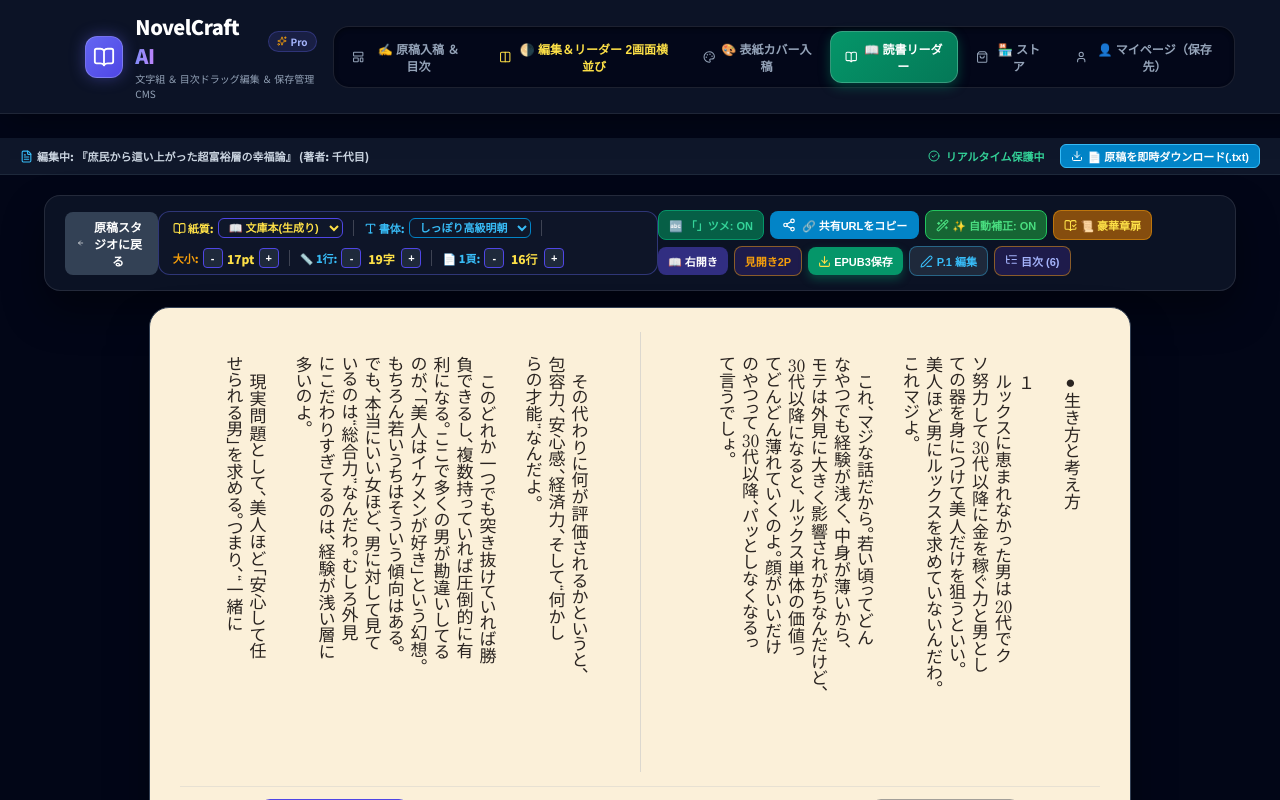
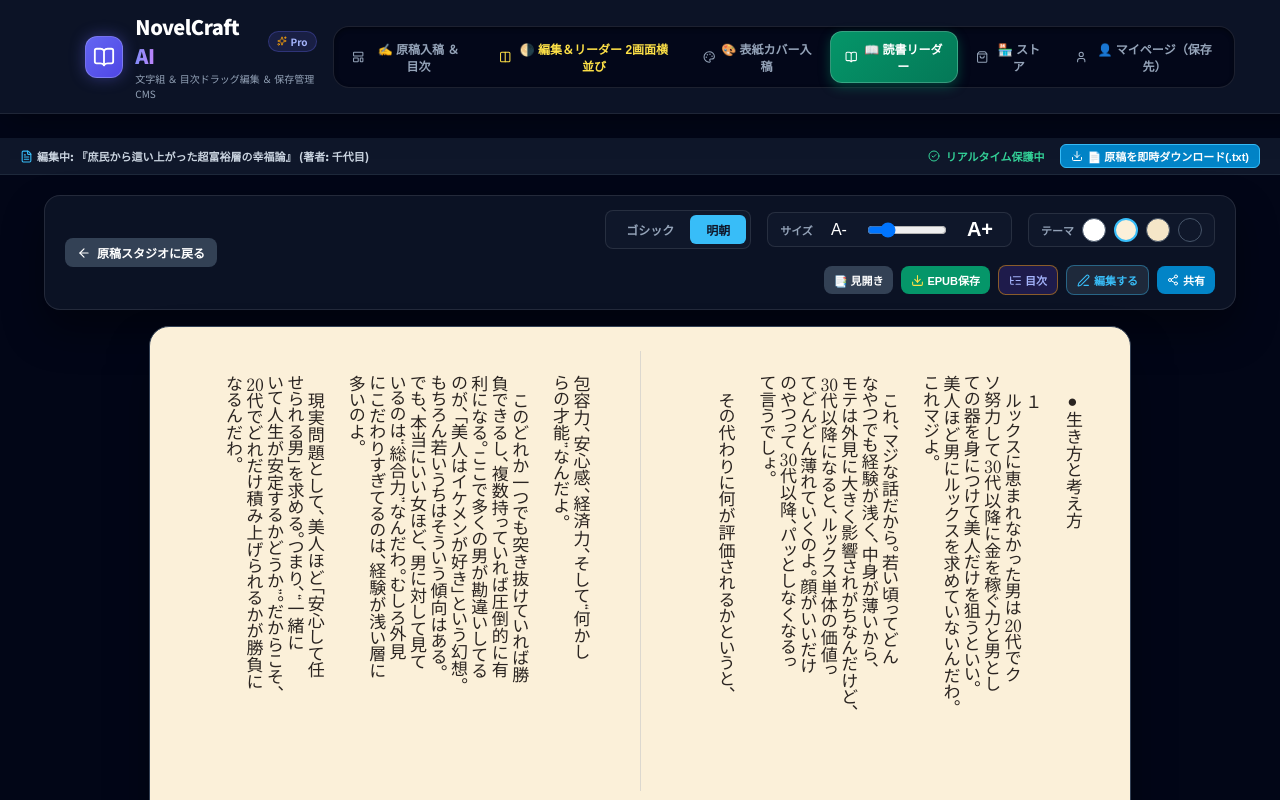
Before and after one commit to yojiito/ebook-reader-app, a React (Vite) app: page / in a window 1280 px wide. Shown: the top 800 px of the page. Built offline with nearby package versions, Linux system fonts and the light colour scheme.

Commit message:
Simplify UI to Kindle-like experience and auto-calculate layout

```diff
--- a/src/components/ReaderView.tsx
+++ b/src/components/ReaderView.tsx
@@ -642,9 +642,9 @@ export const ReaderView: React.FC<ReaderViewProps> = ({
   const physicalMaxCharsUI = Math.max(6, Math.floor(INNER_TEXT_HEIGHT / Math.max(10, fontSize * 1.15)));
   const physicalMaxLinesUI = Math.max(4, Math.floor(INNER_TEXT_WIDTH / Math.max(10, fontSize * 1.15)));
 
-  // 実効文字数・行数（物理上限でクランプされた実際の値）
-  const effectiveCharsPerLine = Math.min(charsPerLine, physicalMaxCharsUI);
-  const effectiveLinesPerPage = Math.min(linesPerPage, physicalMaxLinesUI);
+  // 実効文字数・行数（シンプルUIのため、常に画面に収まる最大値を自動適用＝「お任せレイアウト」）
+  const effectiveCharsPerLine = physicalMaxCharsUI;
+  const effectiveLinesPerPage = physicalMaxLinesUI;
 
   const paperTheme: PaperTheme = typography.paperTheme || 'bunkobon';
   const fontTheme: FontTheme = typography.fontTheme || 'shippori';
@@ -1302,295 +1302,126 @@ export const ReaderView: React.FC<ReaderViewProps> = ({
           )}
         </div>
 
-        {/* コントローラー：紙質・書体・文字サイズ・1行文字数・1頁行数 */}
-        <div style={{ display: 'flex', alignItems: 'center', gap: '10px', backgroundColor: 'rgba(15,23,42,0.9)', padding: '6px 14px', borderRadius: '12px', border: '1px solid rgba(99,102,241,0.4)', flexWrap: 'wrap' }}>
-
-          {/* 🎨 1. 紙質テーマ */}
-          <div style={{ display: 'flex', alignItems: 'center', gap: '4px' }}>
-            <span style={{ fontSize: '11px', fontWeight: '900', color: '#FDE047', display: 'flex', alignItems: 'center', gap: '2px' }}>
-              <BookOpen style={{ width: '13px', height: '13px' }} /> 紙質:
-            </span>
-            <select
-              value={paperTheme}
-              onChange={(e) => setTypography(prev => ({ ...prev, paperTheme: e.target.value as PaperTheme }))}
-              style={{ backgroundColor: '#0F172A', color: '#FDE047', border: '1px solid #4F46E5', borderRadius: '6px', padding: '2px 6px', fontSize: '11px', fontWeight: 'bold', outline: 'none', cursor: 'pointer' }}
+        {/* コントローラー：KindleライクなシンプルUI */}
+        <div style={{ display: 'flex', alignItems: 'center', gap: '16px', flexWrap: 'wrap', justifyContent: 'flex-end', flex: 1 }}>
+
+          {/* 1. フォント切り替え (ゴシック/明朝) */}
+          <div style={{ display: 'flex', alignItems: 'center', backgroundColor: '#0F172A', borderRadius: '8px', padding: '4px', border: '1px solid rgba(255,255,255,0.1)' }}>
+            <button
+              onClick={() => setTypography(prev => ({ ...prev, fontTheme: 'sans' }))}
+              style={{
+                padding: '6px 16px', borderRadius: '6px', border: 'none', cursor: 'pointer',
+                backgroundColor: fontTheme === 'sans' ? '#38BDF8' : 'transparent',
+                color: fontTheme === 'sans' ? '#0F172A' : '#94A3B8',
+                fontWeight: 'bold', fontSize: '12px'
+              }}
             >
-              <option value="bunkobon">📖 文庫本(生成り)</option>
-              <option value="sepia">📜 セピア(古書)</option>
-              <option value="dark">🌙 夜間(ダーク)</option>
-              <option value="white">☀️ ホワイト</option>
-            </select>
-          </div>
-
-          <div style={{ width: '1px', height: '16px', backgroundColor: 'rgba(255,255,255,0.2)' }} />
-
-          {/* 🔤 2. 書体フォント */}
-          <div style={{ display: 'flex', alignItems: 'center', gap: '4px' }}>
-            <span style={{ fontSize: '11px', fontWeight: '900', color: '#38BDF8', display: 'flex', alignItems: 'center', gap: '2px' }}>
-              <Type style={{ width: '13px', height: '13px' }} /> 書体:
-            </span>
-            <select
-              value={fontTheme}
-              onChange={(e) => setTypography(prev => ({ ...prev, fontTheme: e.target.value as FontTheme }))}
-              style={{ backgroundColor: '#0F172A', color: '#38BDF8', border: '1px solid #0284C7', borderRadius: '6px', padding: '2px 6px', fontSize: '11px', fontWeight: 'bold', outline: 'none', cursor: 'pointer' }}
+              ゴシック
+            </button>
+            <button
+              onClick={() => setTypography(prev => ({ ...prev, fontTheme: 'shippori' }))}
+              style={{
+                padding: '6px 16px', borderRadius: '6px', border: 'none', cursor: 'pointer',
+                backgroundColor: fontTheme !== 'sans' ? '#38BDF8' : 'transparent',
+                color: fontTheme !== 'sans' ? '#0F172A' : '#94A3B8',
+                fontWeight: 'bold', fontSize: '12px'
+              }}
             >
-              <option value="shippori">しっぽり高級明朝</option>
-              <option value="serif">標準明朝体</option>
-              <option value="sans">モダンゴシック</option>
-              <option value="zen">丸ゴシック</option>
-            </select>
-          </div>
-
-          <div style={{ width: '1px', height: '16px', backgroundColor: 'rgba(255,255,255,0.2)' }} />
-
-          {/* 🎯 3. 文字サイズ (pt) 直接変更ボタン */}
-          <div style={{ display: 'flex', alignItems: 'center', gap: '4px' }}>
-            <span style={{ fontSize: '11px', fontWeight: '900', color: '#F59E0B' }}>大小:</span>
-            <button
-              onClick={() => {
-                const nextSize = Math.max(12, fontSize - 1);
-                setTypography(prev => ({ ...prev, fontSize: nextSize }));
-                triggerEditNotice(`🔍 文字サイズを ${nextSize}pt に変更しました！`);
-              }}
-              style={{ backgroundColor: '#1E293B', color: '#FFF', border: '1px solid #4F46E5', borderRadius: '4px', width: '20px', height: '20px', fontSize: '11px', fontWeight: 'bold', cursor: 'pointer', display: 'flex', alignItems: 'center', justifyContent: 'center' }}
-            >
-              -
-            </button>
-            <span style={{ fontSize: '12px', fontWeight: '900', color: '#FDE047', minWidth: '28px', textAlign: 'center' }}>
-              {fontSize}pt
-            </span>
-            <button
-              onClick={() => {
-                const nextSize = Math.min(36, fontSize + 1);
-                setTypography(prev => ({ ...prev, fontSize: nextSize }));
-                triggerEditNotice(`🔍 文字サイズを ${nextSize}pt に変更しました！`);
-              }}
-              style={{ backgroundColor: '#1E293B', color: '#FFF', border: '1px solid #4F46E5', borderRadius: '4px', width: '20px', height: '20px', fontSize: '11px', fontWeight: 'bold', cursor: 'pointer', display: 'flex', alignItems: 'center', justifyContent: 'center' }}
-            >
-              +
+              明朝
             </button>
           </div>
 
-          <div style={{ width: '1px', height: '16px', backgroundColor: 'rgba(255,255,255,0.2)' }} />
-
-          {/* 4. 1行文字数 (字) */}
-          <div style={{ display: 'flex', alignItems: 'center', gap: '4px' }}>
-            <span style={{ fontSize: '11px', fontWeight: '900', color: '#38BDF8' }}>📏 1行:</span>
+          {/* 2. 文字サイズ */}
+          <div style={{ display: 'flex', alignItems: 'center', gap: '12px', backgroundColor: '#0F172A', borderRadius: '8px', padding: '4px 12px', border: '1px solid rgba(255,255,255,0.1)' }}>
+            <span style={{ fontSize: '11px', color: '#94A3B8', fontWeight: 'bold' }}>サイズ</span>
             <button
-              onClick={() => {
-                const nextVal = Math.max(6, charsPerLine - 1);
-                setTypography(prev => ({ ...prev, charsPerLine: nextVal }));
-                triggerEditNotice(`📏 1行の文字数を ${nextVal}字 に再組版しました！`);
-              }}
-              style={{ backgroundColor: '#1E293B', color: '#FFF', border: '1px solid #4F46E5', borderRadius: '4px', width: '20px', height: '20px', fontSize: '11px', fontWeight: 'bold', cursor: 'pointer', display: 'flex', alignItems: 'center', justifyContent: 'center' }}
+              onClick={() => setTypography(prev => ({ ...prev, fontSize: Math.max(12, fontSize - 1) }))}
+              style={{ background: 'transparent', border: 'none', color: '#FFF', fontSize: '16px', cursor: 'pointer' }}
             >
-              -
+              A-
             </button>
-            <span
-              title={charsPerLine > physicalMaxCharsUI ? `現在のフォントサイズでは、物理的に ${physicalMaxCharsUI} 字が限界です` : ''}
-              style={{ fontSize: '12px', fontWeight: '900', color: '#FDE047', minWidth: '32px', textAlign: 'center', cursor: charsPerLine > physicalMaxCharsUI ? 'help' : 'default' }}
+            <input
+              type="range"
+              min="12" max="36"
+              value={fontSize}
+              onChange={(e) => setTypography(prev => ({ ...prev, fontSize: parseInt(e.target.value) }))}
+              style={{ width: '80px', cursor: 'pointer' }}
+            />
+            <button
+              onClick={() => setTypography(prev => ({ ...prev, fontSize: Math.min(36, fontSize + 1) }))}
+              style={{ background: 'transparent', border: 'none', color: '#FFF', fontSize: '20px', fontWeight: 'bold', cursor: 'pointer' }}
             >
-              {effectiveCharsPerLine}字
-            </span>
-            <button
-              onClick={() => {
-                if (charsPerLine >= physicalMaxCharsUI) {
-                  triggerEditNotice(`⚠️ これ以上増やすにはフォントサイズを小さくしてください（物理的な紙の高さに収まりません）`);
-                  return;
-                }
-                const nextVal = Math.min(40, charsPerLine + 1);
-                setTypography(prev => ({ ...prev, charsPerLine: nextVal }));
-                triggerEditNotice(`📏 1行の文字数を ${nextVal}字 に設定しました！`);
-              }}
-              style={{ backgroundColor: '#1E293B', color: '#FFF', border: '1px solid #4F46E5', borderRadius: '4px', width: '20px', height: '20px', fontSize: '11px', fontWeight: 'bold', cursor: charsPerLine >= physicalMaxCharsUI ? 'not-allowed' : 'pointer', display: 'flex', alignItems: 'center', justifyContent: 'center' }}
-            >
-              +
+              A+
             </button>
           </div>
 
-          <div style={{ width: '1px', height: '16px', backgroundColor: 'rgba(255,255,255,0.2)' }} />
-
-          {/* 5. 1頁行数 (行) */}
-          <div style={{ display: 'flex', alignItems: 'center', gap: '4px' }}>
-            <span style={{ fontSize: '11px', fontWeight: '900', color: '#38BDF8' }}>📄 1頁:</span>
+          {/* 3. テーマカラー */}
+          <div style={{ display: 'flex', alignItems: 'center', gap: '8px', backgroundColor: '#0F172A', borderRadius: '8px', padding: '4px 12px', border: '1px solid rgba(255,255,255,0.1)' }}>
+            <span style={{ fontSize: '11px', color: '#94A3B8', fontWeight: 'bold' }}>テーマ</span>
+            {([
+              { id: 'white', color: '#FFFFFF' },
+              { id: 'bunkobon', color: '#FBF0D9' },
+              { id: 'sepia', color: '#F5E6C8' },
+              { id: 'dark', color: '#0F172A' }
+            ] as const).map(theme => (
+              <button
+                key={theme.id}
+                onClick={() => setTypography(prev => ({ ...prev, paperTheme: theme.id }))}
+                style={{
+                  width: '24px', height: '24px', borderRadius: '50%',
+                  backgroundColor: theme.color,
+                  border: paperTheme === theme.id ? '2px solid #38BDF8' : '1px solid #475569',
+                  cursor: 'pointer'
+                }}
+                title={theme.id}
+              />
+            ))}
+          </div>
+
+          {/* ユーティリティボタン */}
+          <div style={{ display: 'flex', alignItems: 'center', gap: '8px' }}>
             <button
-              onClick={() => setTypography(prev => ({ ...prev, linesPerPage: Math.max(5, linesPerPage - 1) }))}
-              style={{ backgroundColor: '#1E293B', color: '#FFF', border: '1px solid #4F46E5', borderRadius: '4px', width: '20px', height: '20px', fontSize: '11px', fontWeight: 'bold', cursor: 'pointer', display: 'flex', alignItems: 'center', justifyContent: 'center' }}
+              onClick={() => setIsTwoPageSpread(!isTwoPageSpread)}
+              style={{ padding: '6px 10px', borderRadius: '8px', backgroundColor: '#334155', color: '#FFF', fontSize: '11px', fontWeight: 'bold', border: 'none', cursor: 'pointer' }}
             >
-              -
+              {isTwoPageSpread ? '📑 見開き' : '📄 単ページ'}
             </button>
-            <span
-              title={linesPerPage > physicalMaxLinesUI ? `画面幅の限界により、実効表示は ${physicalMaxLinesUI} 行に制限されています` : ''}
-              style={{ fontSize: '12px', fontWeight: '900', color: '#FDE047', minWidth: '32px', textAlign: 'center', cursor: linesPerPage > physicalMaxLinesUI ? 'help' : 'default' }}
+
+            <button
+              onClick={() => exportBookToEpub(bookTitle, authorName, liveEditingText)}
+              style={{ padding: '6px 10px', borderRadius: '8px', backgroundColor: '#059669', color: '#FFFFFF', border: 'none', fontSize: '11px', fontWeight: 'bold', cursor: 'pointer', display: 'flex', alignItems: 'center', gap: '3px' }}
             >
-              {effectiveLinesPerPage}行
-            </span>
+              <Download style={{ width: '13px', height: '13px', color: '#FDE047' }} />
+              EPUB保存
+            </button>
+
             <button
-              onClick={() => {
-                if (linesPerPage >= physicalMaxLinesUI) {
-                  triggerEditNotice(`⚠️ これ以上増やすとコンテナ幅（${Math.floor(INNER_TEXT_WIDTH)}px）を物理的に超えるため、実効行数は上がりません`);
-                }
-                setTypography(prev => ({ ...prev, linesPerPage: Math.min(40, linesPerPage + 1) }));
-              }}
-              style={{ backgroundColor: '#1E293B', color: '#FFF', border: '1px solid #4F46E5', borderRadius: '4px', width: '20px', height: '20px', fontSize: '11px', fontWeight: 'bold', cursor: linesPerPage >= physicalMaxLinesUI ? 'not-allowed' : 'pointer', display: 'flex', alignItems: 'center', justifyContent: 'center' }}
+              onClick={() => setShowTocSidebar(!showTocSidebar)}
+              style={{ padding: '6px 10px', borderRadius: '8px', backgroundColor: showTocSidebar ? '#F59E0B' : '#1E1B4B', color: showTocSidebar ? '#020617' : '#A5B4FC', border: '1px solid rgba(245,158,11,0.5)', fontSize: '11px', fontWeight: 'bold', cursor: 'pointer', display: 'flex', alignItems: 'center' }}
             >
-              +
+              <ListTree style={{ width: '13px', height: '13px', marginRight: '3px' }} />
+              目次
             </button>
+
+            {/* 編集モード */}
+            <button
+              onClick={toggleLiveEditAndScrollToCurrentPage}
+              style={{ padding: '6px 10px', borderRadius: '8px', backgroundColor: isLiveEditMode ? '#0284C7' : '#1E293B', color: isLiveEditMode ? '#FFFFFF' : '#38BDF8', border: isLiveEditMode ? '1px solid #38BDF8' : '1px solid rgba(56,189,248,0.4)', fontSize: '11px', fontWeight: 'bold', cursor: 'pointer', display: 'flex', alignItems: 'center', gap: '4px' }}
+            >
+              <Edit3 style={{ width: '13px', height: '13px' }} />
+              {isLiveEditMode ? '編集モード' : '編集する'}
+            </button>
+
+            {!isSharedMode && (
+              <button
+                onClick={handleCreateShareLink}
+                disabled={shareLinkLoading}
+                style={{ padding: '6px 10px', backgroundColor: shareLinkLoading ? '#64748B' : '#0284C7', color: '#FFF', border: 'none', borderRadius: '8px', fontSize: '11px', fontWeight: 'bold', cursor: shareLinkLoading ? 'wait' : 'pointer', display: 'flex', alignItems: 'center', gap: '4px' }}
+              >
+                <Share2 style={{ width: '12px', height: '12px' }} /> 共有
+              </button>
+            )}
           </div>
-
-        </div>
-
-        <div style={{ display: 'flex', alignItems: 'center', gap: '6px', flexWrap: 'wrap' }}>
-
-          {/* 半角ツメ ON/OFF */}
-          <button
-            onClick={() => setIsHalfWidthPacking(!isHalfWidthPacking)}
-            style={{
-              padding: '6px 10px',
-              borderRadius: '8px',
-              backgroundColor: isHalfWidthPacking ? '#065F46' : '#1E293B',
-              color: isHalfWidthPacking ? '#34D399' : '#94A3B8',
-              border: isHalfWidthPacking ? '1px solid #059669' : '1px solid rgba(148,163,184,0.4)',
-              fontSize: '11px',
-              fontWeight: '900',
-              cursor: 'pointer'
-            }}
-          >
-            {isHalfWidthPacking ? '🔤 「」ツメ: ON' : '🔤 「」ツメ: OFF'}
-          </button>
-
-          {!isSharedMode && (
-            <button
-              onClick={handleCreateShareLink}
-              disabled={shareLinkLoading}
-              style={{
-                padding: '6px 12px',
-                backgroundColor: shareLinkLoading ? '#64748B' : '#0284C7',
-                color: '#FFF',
-                border: 'none',
-                borderRadius: '8px',
-                fontSize: '11px',
-                fontWeight: '900',
-                cursor: shareLinkLoading ? 'wait' : 'pointer',
-                display: 'flex',
-                alignItems: 'center',
-                gap: '6px'
-              }}
-              title="この状態のリーダーをプレビューできる共有リンク（URL）をコピー"
-            >
-              <Share2 style={{ width: '14px', height: '14px' }} />
-              {shareLinkLoading ? '圧縮中...' : '🔗 共有URLをコピー'}
-            </button>
-          )}
-
-          {/* 自動補正 ON/OFF */}
-          <button
-            onClick={() => setIsSmartAutoFlow(!isSmartAutoFlow)}
-            style={{
-              padding: '6px 10px',
-              borderRadius: '8px',
-              backgroundColor: isSmartAutoFlow ? '#166534' : '#1E293B',
-              color: isSmartAutoFlow ? '#4ADE80' : '#94A3B8',
-              border: isSmartAutoFlow ? '1px solid #22C55E' : '1px solid rgba(148,163,184,0.4)',
-              fontSize: '11px',
-              fontWeight: '900',
-              cursor: 'pointer',
-              display: 'flex',
-              alignItems: 'center',
-              gap: '3px'
-            }}
-          >
-            <Wand2 style={{ width: '13px', height: '13px' }} />
-            {isSmartAutoFlow ? '✨ 自動補正: ON' : '✨ 自動補正: OFF'}
-          </button>
-
-          {/* 章扉 / 流し見出し */}
-          <button
-            onClick={toggleHeadingStyle}
-            style={{
-              padding: '6px 10px',
-              borderRadius: '8px',
-              backgroundColor: headingStyle === 'tobira' ? '#854D0E' : '#1E293B',
-              color: headingStyle === 'tobira' ? '#FDE047' : '#94A3B8',
-              border: '1px solid rgba(245,158,11,0.5)',
-              fontSize: '11px',
-              fontWeight: '900',
-              cursor: 'pointer',
-              display: 'flex',
-              alignItems: 'center',
-              gap: '3px'
-            }}
-          >
-            {headingStyle === 'tobira' ? <BookOpenCheck style={{ width: '13px', height: '13px' }} /> : <FileText style={{ width: '13px', height: '13px' }} />}
-            {headingStyle === 'tobira' ? '📜 豪華章扉' : '📝 流し見出し'}
-          </button>
-
-          {/* 右開き / 左開き */}
-          <button
-            onClick={() => setPageDirection(prev => prev === 'rtl' ? 'ltr' : 'rtl')}
-            style={{ padding: '6px 10px', borderRadius: '8px', backgroundColor: '#312E81', color: '#FFF', fontSize: '11px', fontWeight: 'bold', border: 'none', cursor: 'pointer' }}
-          >
-            {pageDirection === 'rtl' ? '📖 右開き' : '📖 左開き'}
-          </button>
-
-          {/* 見開き / 単P */}
-          <button
-            onClick={() => setIsTwoPageSpread(!isTwoPageSpread)}
-            style={{ padding: '6px 10px', borderRadius: '8px', backgroundColor: '#1E1B4B', color: '#F59E0B', fontSize: '11px', fontWeight: 'bold', border: '1px solid rgba(245,158,11,0.5)', cursor: 'pointer' }}
-          >
-            {isTwoPageSpread ? '見開き2P' : '単P'}
-          </button>
-
-          {/* 📥 EPUB3エクスポートボタン */}
-          <button
-            onClick={() => exportBookToEpub(bookTitle, authorName, liveEditingText)}
-            style={{
-              padding: '6px 10px',
-              borderRadius: '8px',
-              backgroundColor: '#059669',
-              color: '#FFFFFF',
-              border: 'none',
-              fontSize: '11px',
-              fontWeight: '900',
-              cursor: 'pointer',
-              display: 'flex',
-              alignItems: 'center',
-              gap: '3px',
-              boxShadow: '0 4px 10px rgba(5, 150, 105, 0.4)'
-            }}
-          >
-            <Download style={{ width: '13px', height: '13px', color: '#FDE047' }} />
-            EPUB3保存
-          </button>
-
-          {/* ✏️【編集モード切替＆該当ページドンピシャ100%スクロールボタン】 */}
-          <button
-            onClick={toggleLiveEditAndScrollToCurrentPage}
-            style={{
-              padding: '6px 10px',
-              borderRadius: '8px',
-              backgroundColor: isLiveEditMode ? '#0284C7' : '#1E293B',
-              color: isLiveEditMode ? '#FFFFFF' : '#38BDF8',
-              border: isLiveEditMode ? '1px solid #38BDF8' : '1px solid rgba(56,189,248,0.4)',
-              fontSize: '11px',
-              fontWeight: '900',
-              cursor: 'pointer',
-              display: 'flex',
-              alignItems: 'center',
-              gap: '4px'
-            }}
-          >
-            <Edit3 style={{ width: '13px', height: '13px' }} />
-            {isLiveEditMode ? '編集モード中' : `P.${isTwoPageSpread ? (currentPageIndex * 2) + 1 : currentPageIndex + 1} 編集`}
-          </button>
-
-          <button
-            onClick={() => setShowTocSidebar(!showTocSidebar)}
-            style={{ padding: '6px 10px', borderRadius: '8px', backgroundColor: showTocSidebar ? '#F59E0B' : '#1E1B4B', color: showTocSidebar ? '#020617' : '#A5B4FC', border: '1px solid rgba(245,158,11,0.5)', fontSize: '11px', fontWeight: 'bold', cursor: 'pointer' }}
-          >
-            <ListTree style={{ width: '13px', height: '13px', display: 'inline', marginRight: '3px' }} />
-            目次 ({computedTocItems.length})
-          </button>
         </div>
       </div>
 
```
